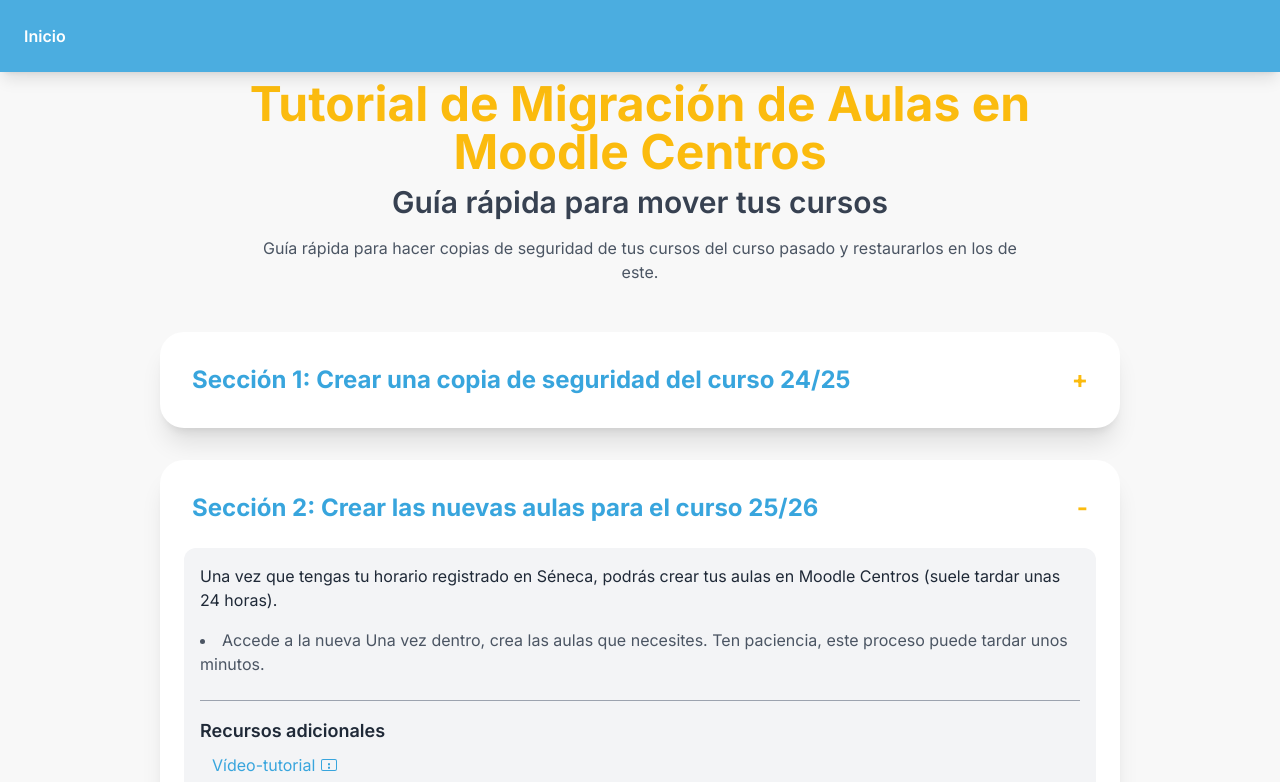
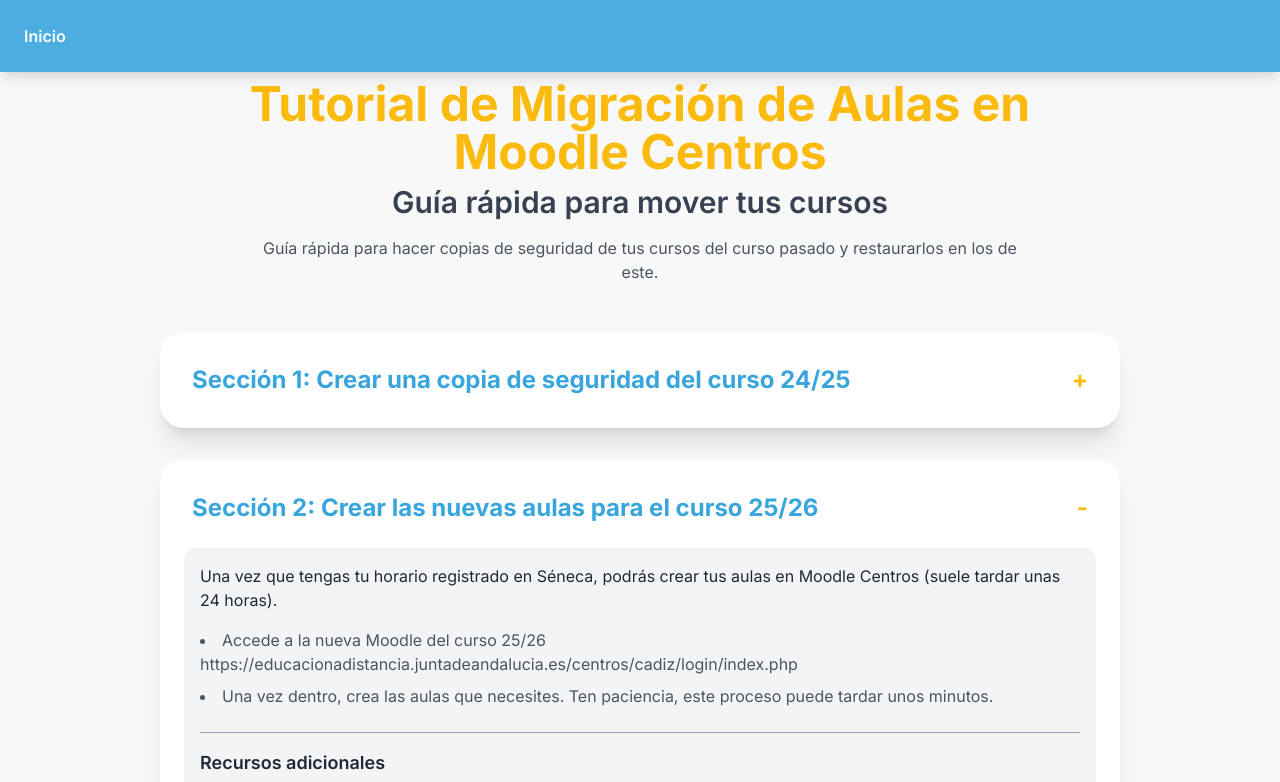
Before and after one commit to albaares/columela, a plain HTML site: page tutorial_migracion_moodle.html in a window 1280 px wide. Both pictures are taken after a click on the heading "Sección 2: Crear las nuevas aulas para el curso 25/26". Shown: the top 782 px of the page. Drawn offline with nearby package versions, Linux system fonts and the light colour scheme.

Commit message:
Update tutorial_migracion_moodle.html

```diff
--- a/tutorial_migracion_moodle.html
+++ b/tutorial_migracion_moodle.html
@@ -115,7 +115,7 @@
                     Una vez que tengas tu horario registrado en Séneca, podrás crear tus aulas en Moodle Centros (suele tardar unas 24 horas).
                 </p>
                 <ul class="list-disc list-inside mt-4 space-y-2 text-gray-600">
-                    <li>Accede a la nueva <a href="https://educacionadistancia.juntadeandalucia.es/centros/cadiz/login/index.php" target="_blank Moodle del curso 25/26vhttps://educacionadistancia.juntadeandalucia.es/centros/cadiz/login/index.php</a></li>
+                    <li>Accede a la nueva <a href="https://educacionadistancia.juntadeandalucia.es/centros/cadiz/login/index.php" target="_blank"> Moodle del curso 25/26 https://educacionadistancia.juntadeandalucia.es/centros/cadiz/login/index.php</a></li>
                     <li>Una vez dentro, crea las aulas que necesites. Ten paciencia, este proceso puede tardar unos minutos.</li>
                 </ul>
                 <div class="mt-6 border-t pt-4 border-gray-400">
```
